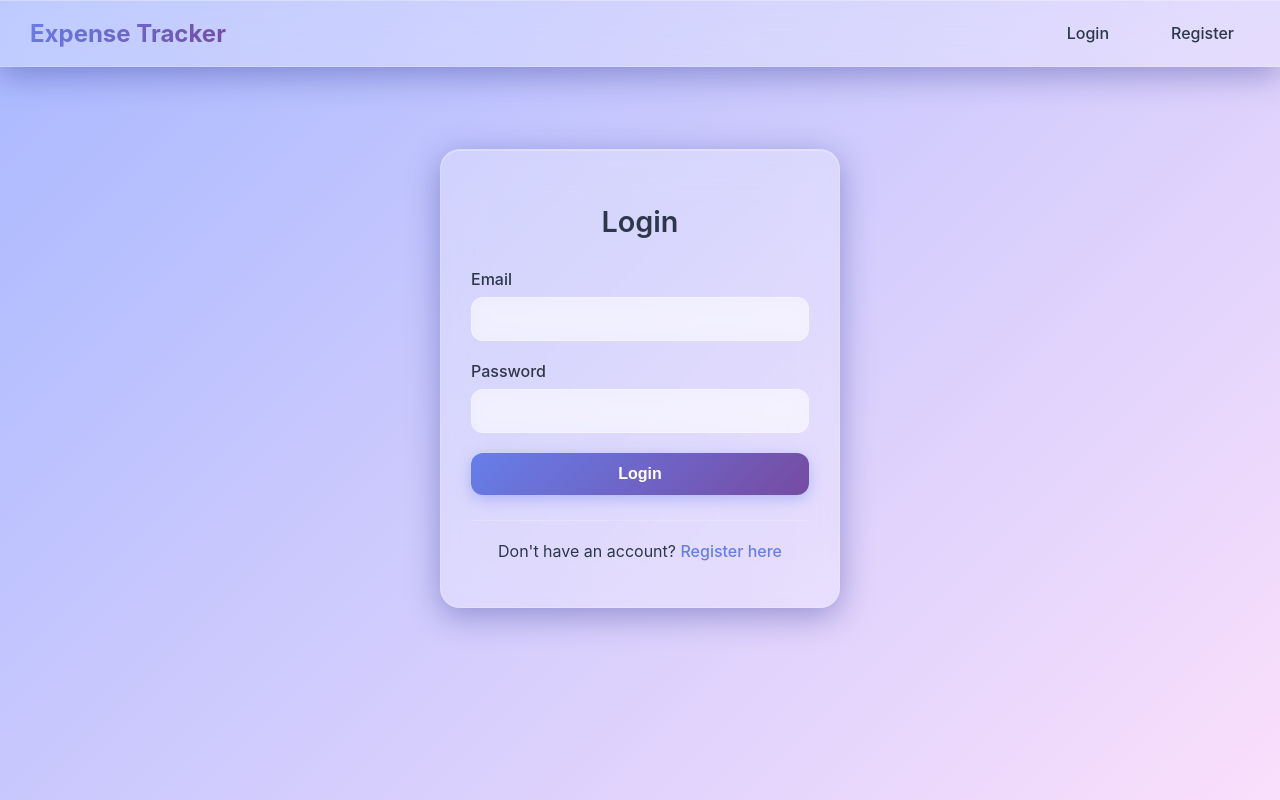
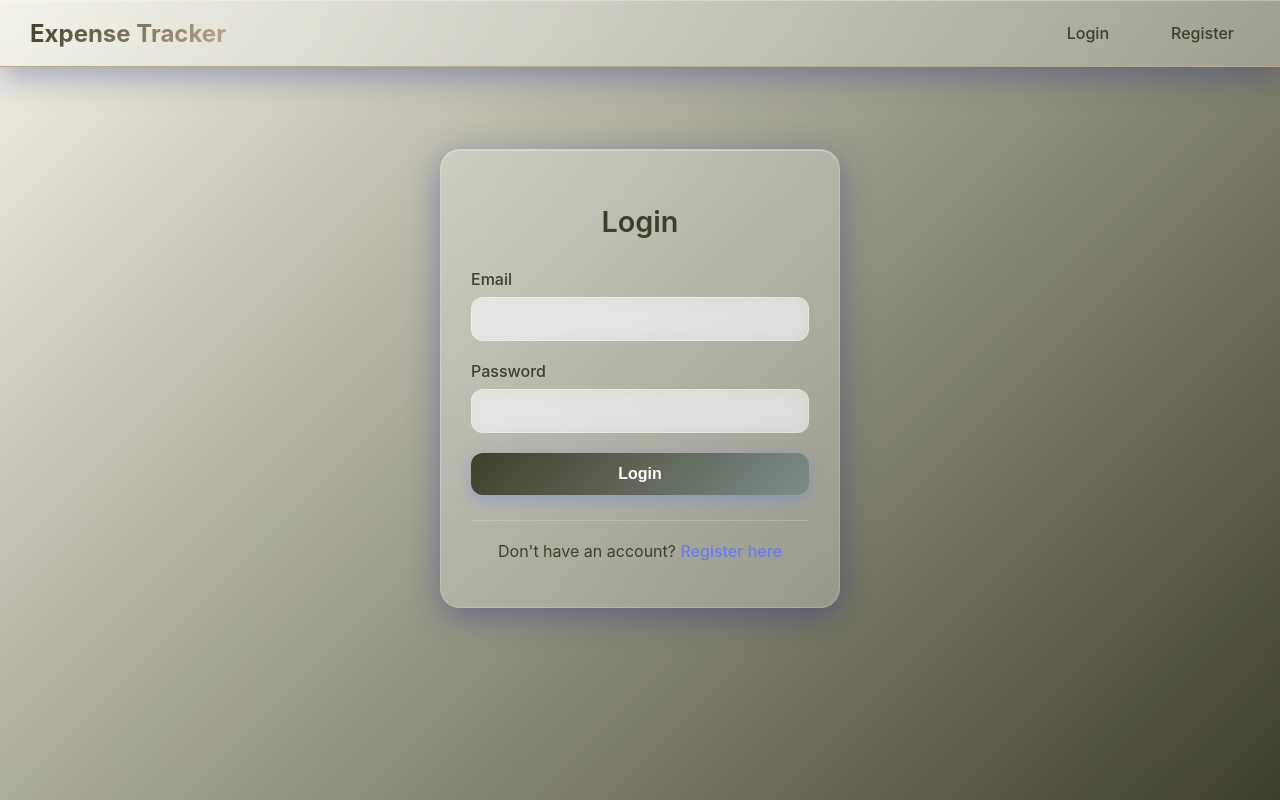
Before and after one commit to KoripelliAkash/Student-Expenditure-Tracker, a React (Create React App) app in the folder client/: page /login in a window 1280 px wide. Built offline with nearby package versions, Linux system fonts and the light colour scheme.

Commit message:
finalized design

```diff
--- a/client/src/styles/App.css
+++ b/client/src/styles/App.css
@@ -3,7 +3,7 @@
   --primary-color: #667eea;
   --secondary-color: #764ba2;
   --background-color: #ffffff;
-  --text-color: #2d3748;
+  --text-color: #3E3F29;
   --light-text: #4a5568;
   --card-bg: rgba(255, 255, 255, 0.8);
   --glass-bg: rgba(255, 255, 255, 0.25);
@@ -22,7 +22,8 @@ body {
     sans-serif;
   -webkit-font-smoothing: antialiased;
   -moz-osx-font-smoothing: grayscale;
-  background: linear-gradient(135deg, #a9b9ff 0%, #fadffb 100%);
+  /* background: linear-gradient(135deg, #a9b9ff 0%, #fadffb 100%); */
+  background: linear-gradient(135deg, #F1F0E4 0%, #3E3F29 100%);
   background-attachment: fixed;
   color: var(--text-color);
   height: 100vh;
--- a/client/src/styles/Auth.css
+++ b/client/src/styles/Auth.css
@@ -65,7 +65,7 @@
 button {
   width: 100%;
   padding: 12px 20px;
-  background: linear-gradient(135deg, var(--primary-color), var(--secondary-color));
+  background: linear-gradient(135deg, #3E3F29, #7D8D86);
   border: none;
   border-radius: 12px;
   color: white;
--- a/client/src/styles/Dashboard.css
+++ b/client/src/styles/Dashboard.css
@@ -35,7 +35,7 @@
 .total-amount {
   font-size: 2.2rem;
   font-weight: 700;
-  color: var(--primary-color);
+  color: 7D8D86;
   text-align: center;
   margin: 10px 0;
 }
--- a/client/src/styles/Navbar.css
+++ b/client/src/styles/Navbar.css
@@ -6,22 +6,22 @@
   background: rgba(255, 255, 255, 0.25);
   backdrop-filter: blur(20px);
   -webkit-backdrop-filter: blur(20px);
-  border-bottom: 1px solid rgba(255, 255, 255, 0.18);
+  border-bottom: 1px solid #BCA88D;
   box-shadow:
     0 8px 32px rgba(31, 38, 135, 0.37),
     inset 0 1px 0 rgba(255, 255, 255, 0.3);
-  color: var(--text-color);
+  color: #3E3F29;
   position: sticky;
   top: 0;
   z-index: 1000;
 }
 
 .navbar-brand a {
-  color: var(--text-color);
+  color: #3E3F29;
   text-decoration: none;
   font-size: 1.5rem;
   font-weight: 700;
-  background: linear-gradient(135deg, var(--primary-color), var(--secondary-color));
+  background: linear-gradient(135deg, #3E3F29, #BCA88D);
   -webkit-background-clip: text;
   -webkit-text-fill-color: transparent;
   background-clip: text;
--- a/client/src/styles/Reports.css
+++ b/client/src/styles/Reports.css
@@ -78,8 +78,9 @@
 }
 
 .generate-btn {
-  background: linear-gradient(135deg, var(--primary-color), var(--secondary-color));
+  background: linear-gradient(135deg, #3E3F29,#BCA88D);
   color: white;
+  width : auto;
   border: none;
   padding: 12px 24px;
   border-radius: 12px;
@@ -140,7 +141,7 @@
 
 .week-section h3 {
   margin-top: 0;
-  color: var(--text-color);
+  color: #3E3F29;
   font-weight: 600;
   font-size: 1.4rem;
 }
@@ -161,7 +162,7 @@
   padding: 15px;
   text-align: left;
   border-bottom: 1px solid rgba(255, 255, 255, 0.2);
-  color: var(--text-color);
+  color: #3E3F29;
 }
 
 .transactions-table th {
@@ -191,6 +192,7 @@
 .download-btn {
   background: linear-gradient(135deg, #48bb78, #38a169);
   color: white;
+  width: auto;
   border: none;
   padding: 12px 30px;
   border-radius: 12px;
--- a/client/src/styles/Transactions.css
+++ b/client/src/styles/Transactions.css
@@ -79,9 +79,10 @@
 }
 
 .submit-btn {
-  background: linear-gradient(135deg, var(--primary-color), var(--secondary-color));
+  background: linear-gradient(135deg, #3E3F29, #BCA88D);
   color: white;
   border: none;
+  width: auto;
   padding: 12px 30px;
   border-radius: 12px;
   cursor: pointer;
```
Also changed, not shown: 2 other files (tests, documents, lock files or other folders).
